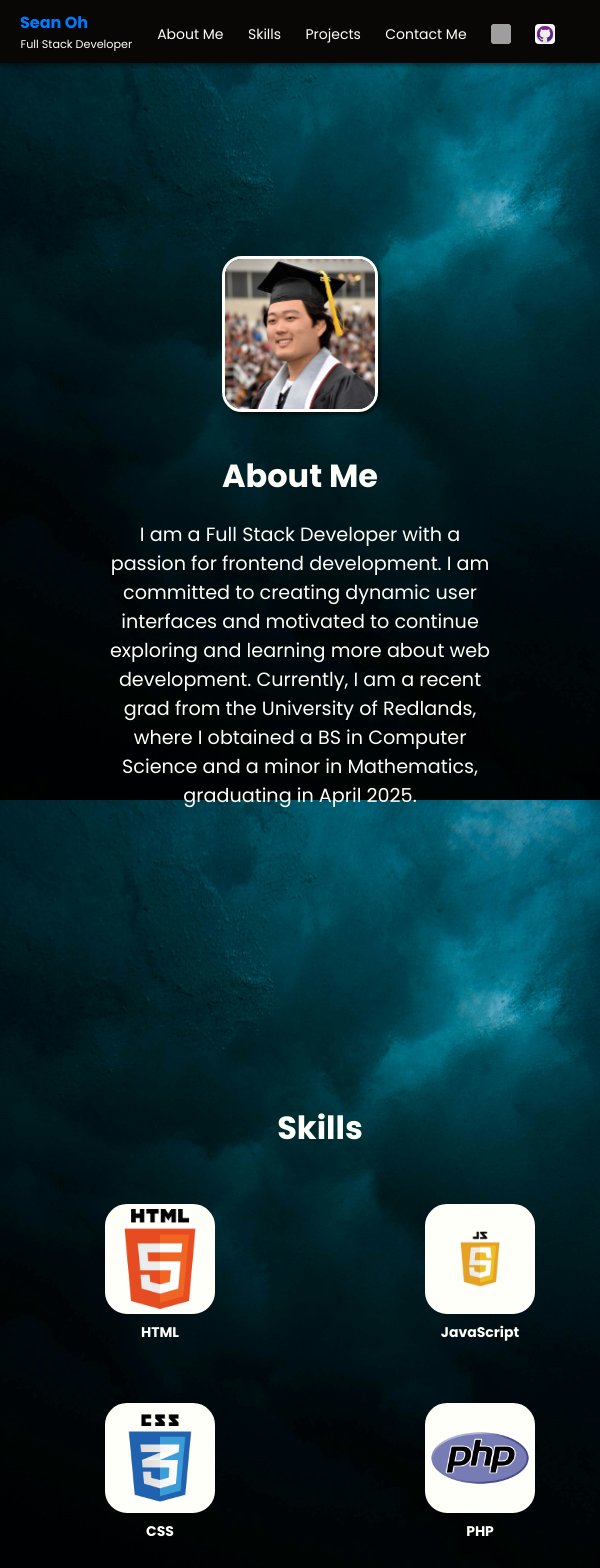
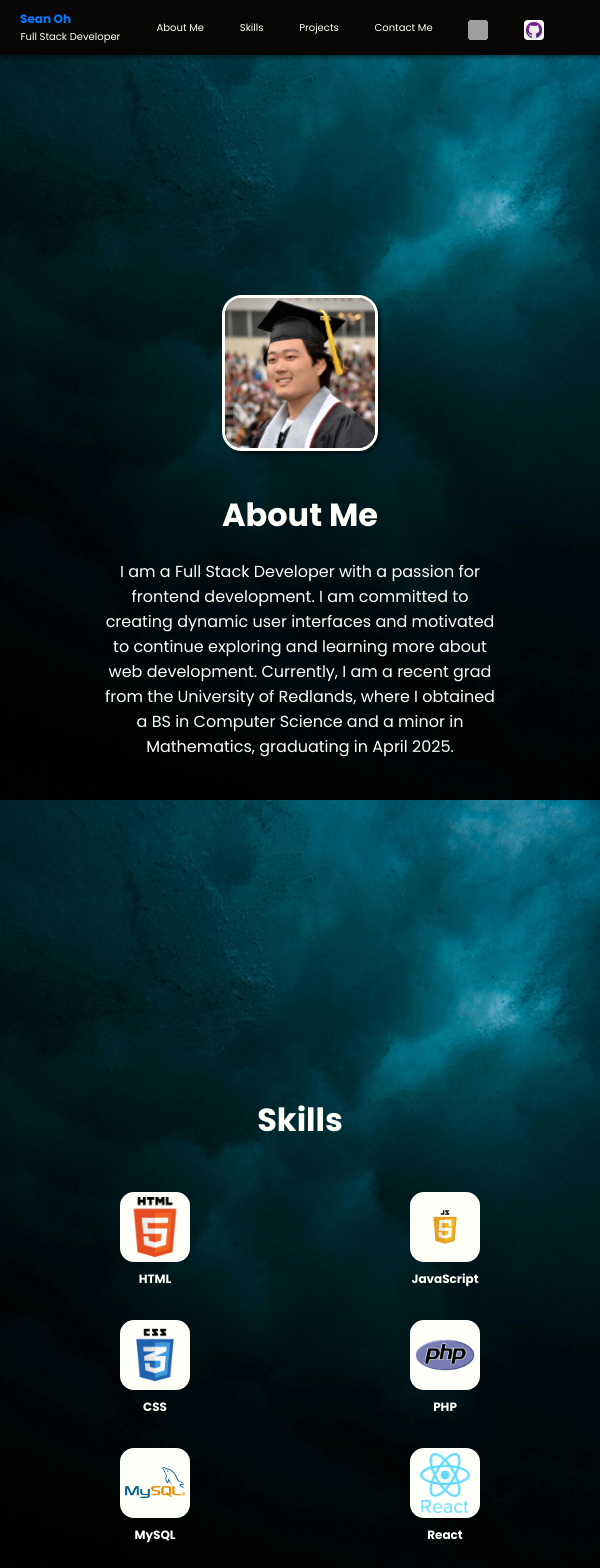
Before and after one commit to seannooh/seanoh, a React (Create React App) app: page / in a window 600 px wide. Shown: the top 1568 px of the page. Built offline with nearby package versions, Linux system fonts and the light colour scheme; grey boxes are pictures that could not be loaded.

Commit message:
Mobile responsiveness update

```diff
--- a/src/App.css
+++ b/src/App.css
@@ -83,8 +83,14 @@ html, body {
     border-radius: 20%;
   }
   @media (max-width: 600px) {
+    .bar h1 {
+      font-size: 12px;
+    }
+    .bar p {
+      font-size: 10px;
+    }
     .navigation a {
-      font-size: 14px;
+      font-size: 10px;
     }
     .bar img {
       width: 20px;
@@ -163,6 +169,11 @@ html, body {
       box-shadow: 3px 3px 3px rgba(0,0,0,0.5);
     }
   }
+  @media (min-width:400px) {
+    .paragraph {
+      font-size: 16px;
+    }
+  }
 
     /**********************************/
 
@@ -174,6 +185,8 @@ html, body {
     width: 100%;
     padding-top: 80px;
     padding-bottom: 80px;
+    margin: 0;
+    box-sizing: border-box;
   }
   .skills h1 {
     padding: 20px;
@@ -219,17 +232,31 @@ html, body {
     transition: 0.3s ease;
     transform: scale(1.2);
   }
-
+  @media (max-width: 600px) {
+  .skills-grid {
+    gap: 20px;
+  }
+  .skill-card {
+    padding: 6px;
+  }
+  .skill-logo {
+    width: 60px;
+    height: 60px;
+  }
+  .skill-card p {
+    font-size: 12px;
+  }
+}
 
     /**********************************/
 
   .projects {
     padding: 40px;
     text-align: center;
-    height: 100vh;
     padding-top: 80px;
     align-items: center;
     justify-content: center;
+    min-height: 100vh;
   }
   .projects h2 {
     font-size: 2rem;
```
